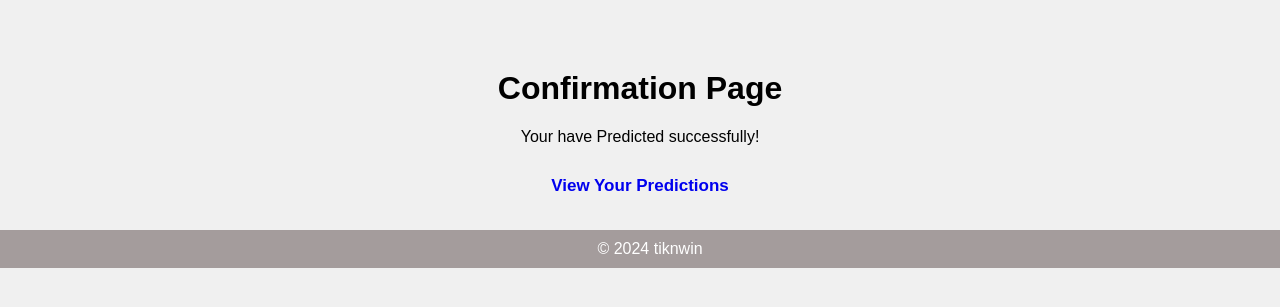
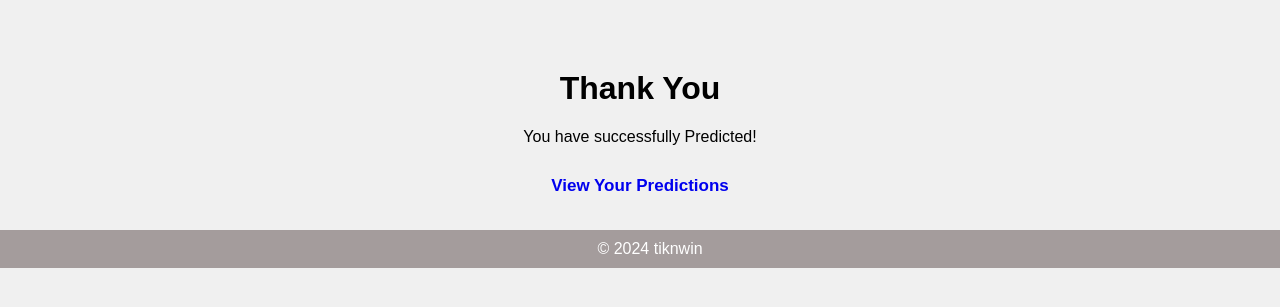
Before and after one commit to sheta-darshan/tiknwin, a Django app: page /confirmation/1/ in a window 1280 px wide. Shown: the part 148-455 px from the top of the page. Run offline with Django 5.2, Linux system fonts and the light colour scheme.

Commit message:
updated README file

```diff
--- a/app/templates/app/confirmation_page.html
+++ b/app/templates/app/confirmation_page.html
@@ -6,8 +6,8 @@
 
 {% block content %}
   <div style="text-align: center; margin-top: 50px;">
-    <h1 style="font-size: 2em;">Confirmation Page</h1>
-    <p>Your have Predicted successfully!</p>
+    <h1 style="font-size: 2em;">Thank You</h1>
+    <p>You have successfully Predicted!</p>
     <a class="links" href="{% url 'app:predictions' %}">View Your Predictions</a>
   </div>
 {% endblock %}
```
Also changed, not shown: README.md, db.sqlite3, media/media/profile_pics/Hockey_hJz3nOA.jpeg (added).
